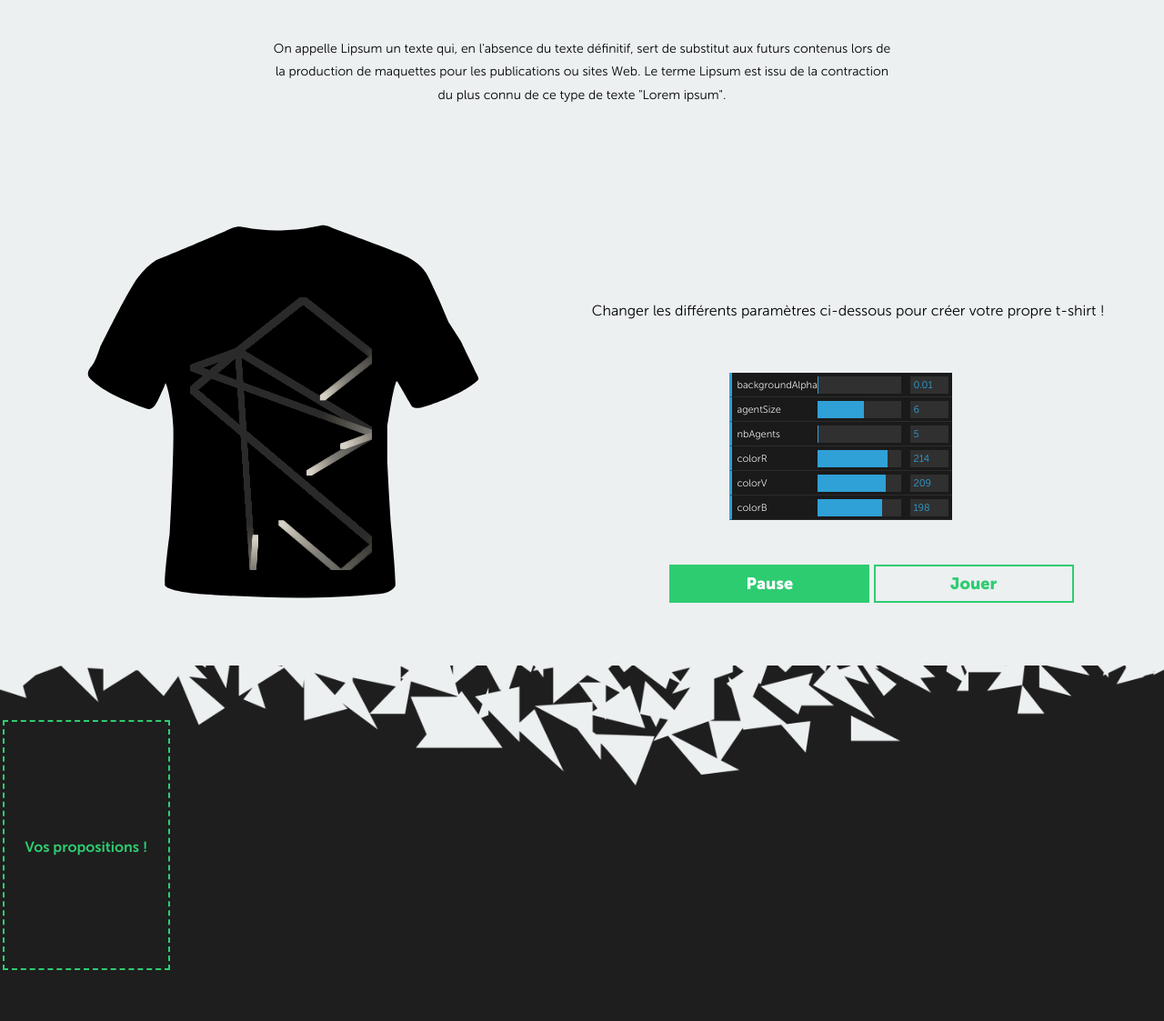
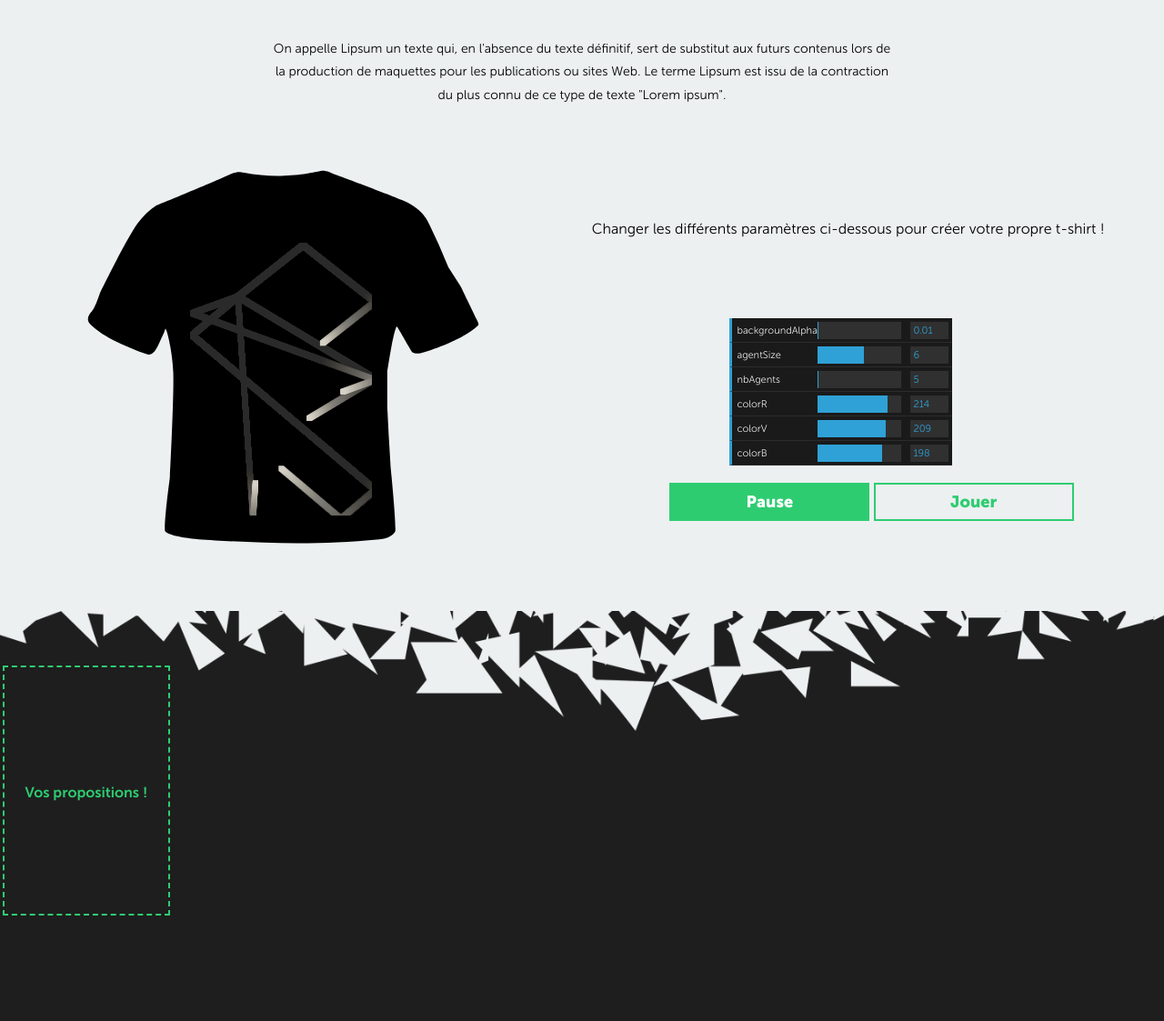
Before and after one commit to emoc11/tbody, a PHP site: page /create_tshirt.php in a window 1280 px wide. Shown: the part 240-1363 px from the top of the page at 91% size. Run offline with PHP 8.4, Linux system fonts and the light colour scheme.

Commit message:
Maj css page creation tshirt

```diff
--- a/css/style.css
+++ b/css/style.css
@@ -631,6 +631,7 @@ footer .footer-menu a:hover {
 .tshirt-design {
   display: inline-block;
   width: 100%;
+  margin-top: 0 !important;
 }
 .tshirt-design .tshirt-design__render {
   max-width: 440px;
@@ -647,7 +648,7 @@ footer .footer-menu a:hover {
   left: 118px;
 }
 .tshirt-design .tshirt-design__rules {
-  margin-top: 100px !important;
+  margin-top: 70px !important;
 }
 .tshirt-design .tshirt-design__rules .rules__save {
   margin-top: 270px;
@@ -810,7 +811,7 @@ footer .footer-menu a:hover {
 .dg.ac {
   position: absolute !important;
   right: 17% !important;
-  top: 650px !important;
+  top: 590px !important;
 }
 .dg.ac .dg ul {
   height: auto !important;
--- a/css/tshirt-creator.less
+++ b/css/tshirt-creator.less
@@ -23,6 +23,7 @@
 
 	display: inline-block;
   	width: 100%;
+  	margin-top: 0 !important;
 
 	.tshirt-design__render{
 
@@ -45,7 +46,7 @@
 
 	.tshirt-design__rules{
 
-		margin-top: 100px !important;
+		margin-top: 70px !important;
 
 		.rules__save{
 
@@ -254,7 +255,7 @@
 .dg.ac{
 	position: absolute !important;
     right: 17% !important;
-    top: 650px !important;
+    top: 590px !important;
 
     .dg ul{
     	height: auto !important;
```
